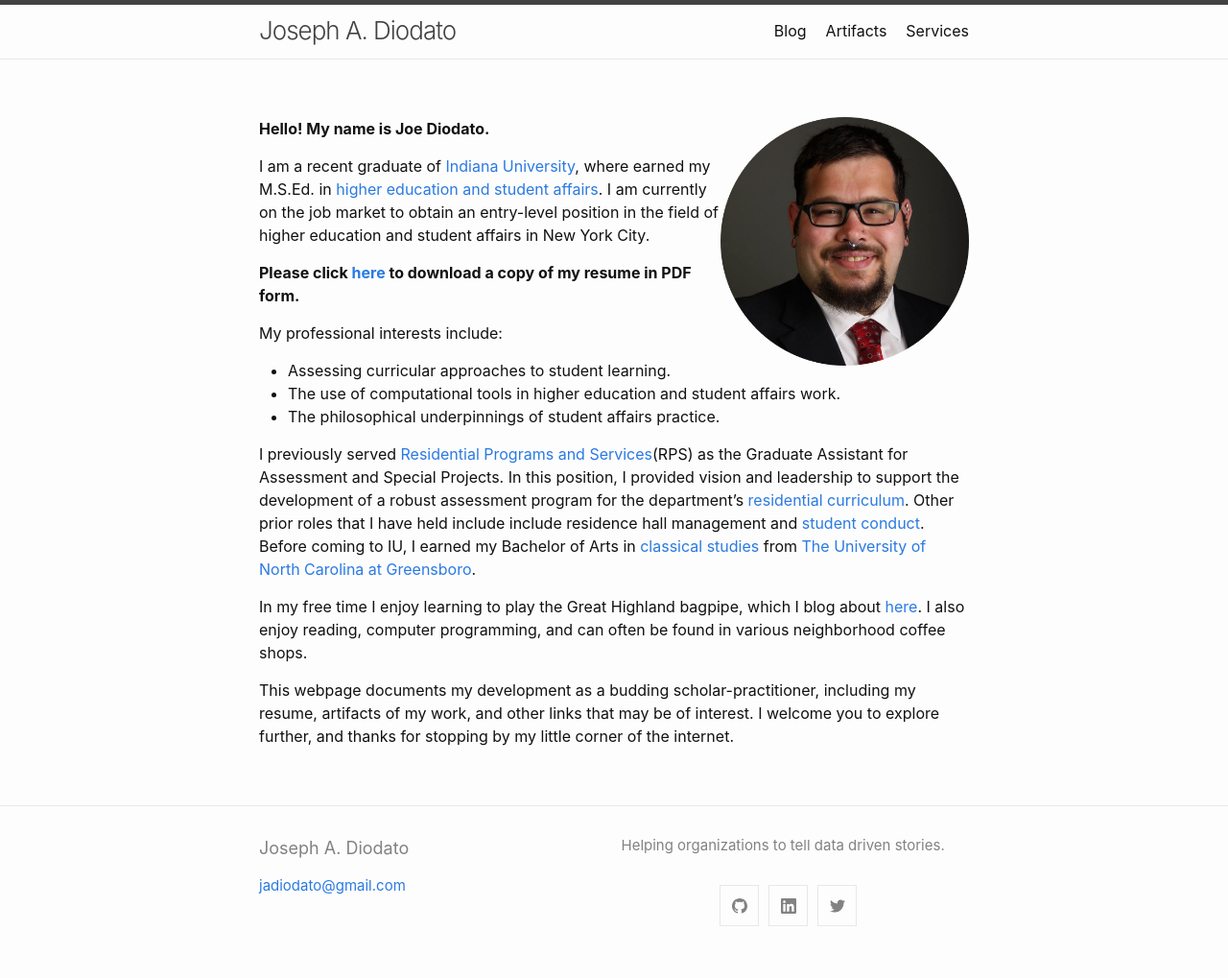
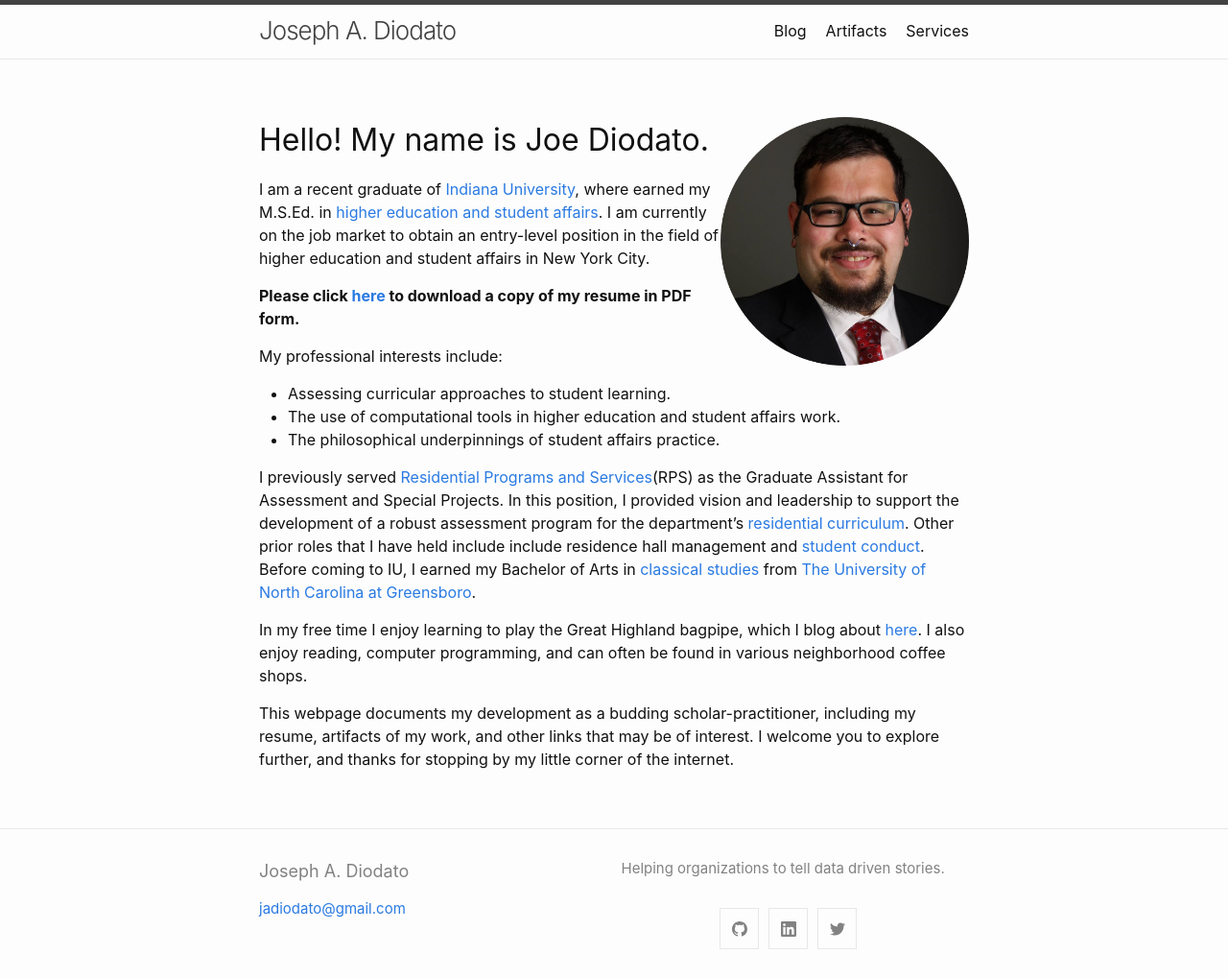
Before and after one commit to jdiodato/jdiodato.github.io, a Jekyll site: the page built from index.md, in a window 1280 px wide. Shown: the whole page at 96% size. Built offline with Jekyll 4.4.1, drawn with Linux system fonts in a browser that asks for light colours; before the commit the page ends 995 px from its top, so only the background shows below that.

Commit message:
Updated page header.

```diff
--- a/index.md
+++ b/index.md
@@ -10,7 +10,7 @@ layout: page
 
 <img align="right" src="https://github.com/jdiodato/jdiodato.github.io/raw/master/files/circle-cropped.png" style="float" width="35%">
 
-**Hello! My name is Joe Diodato.**
+## Hello! My name is Joe Diodato.
 
 I am a recent graduate of [Indiana University](https://www.indiana.edu/), where earned my M.S.Ed. in [higher education and student affairs](https://education.indiana.edu/programs/higher-education-and-student-affairs.html). I am currently on the job market to obtain an entry-level position in the field of higher education and student affairs in New York City.
 
```
